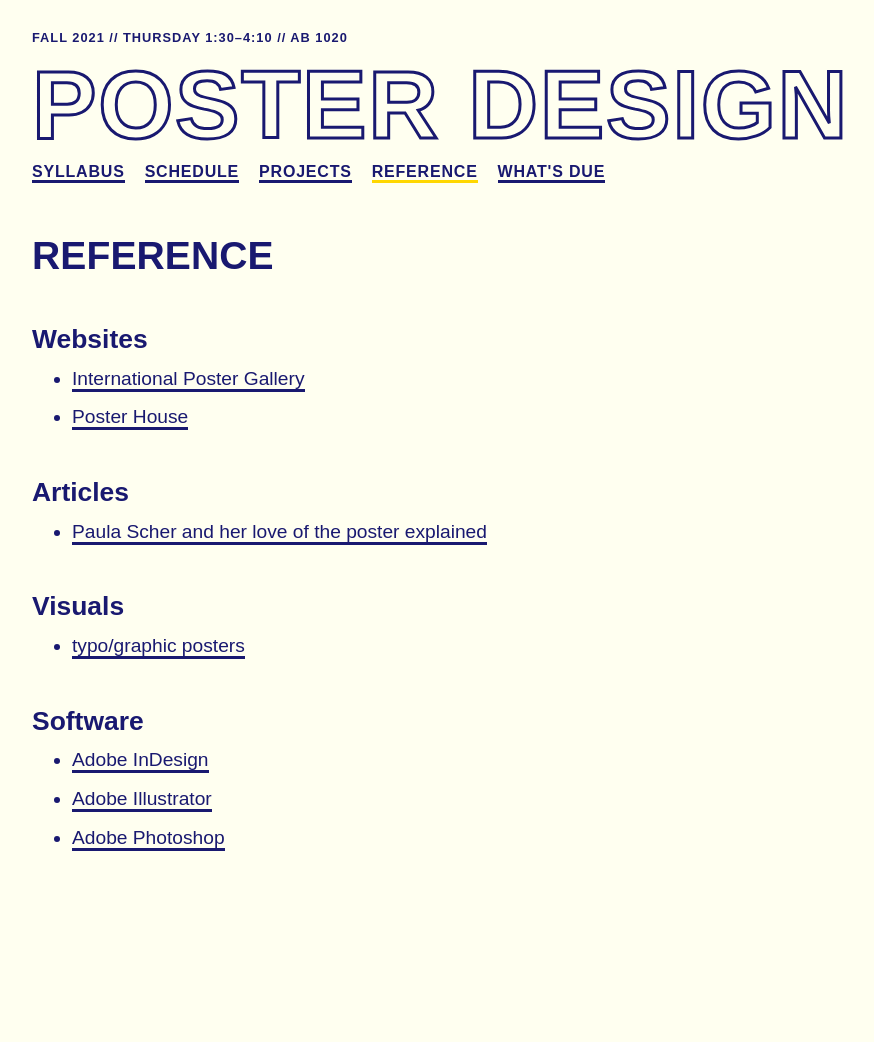
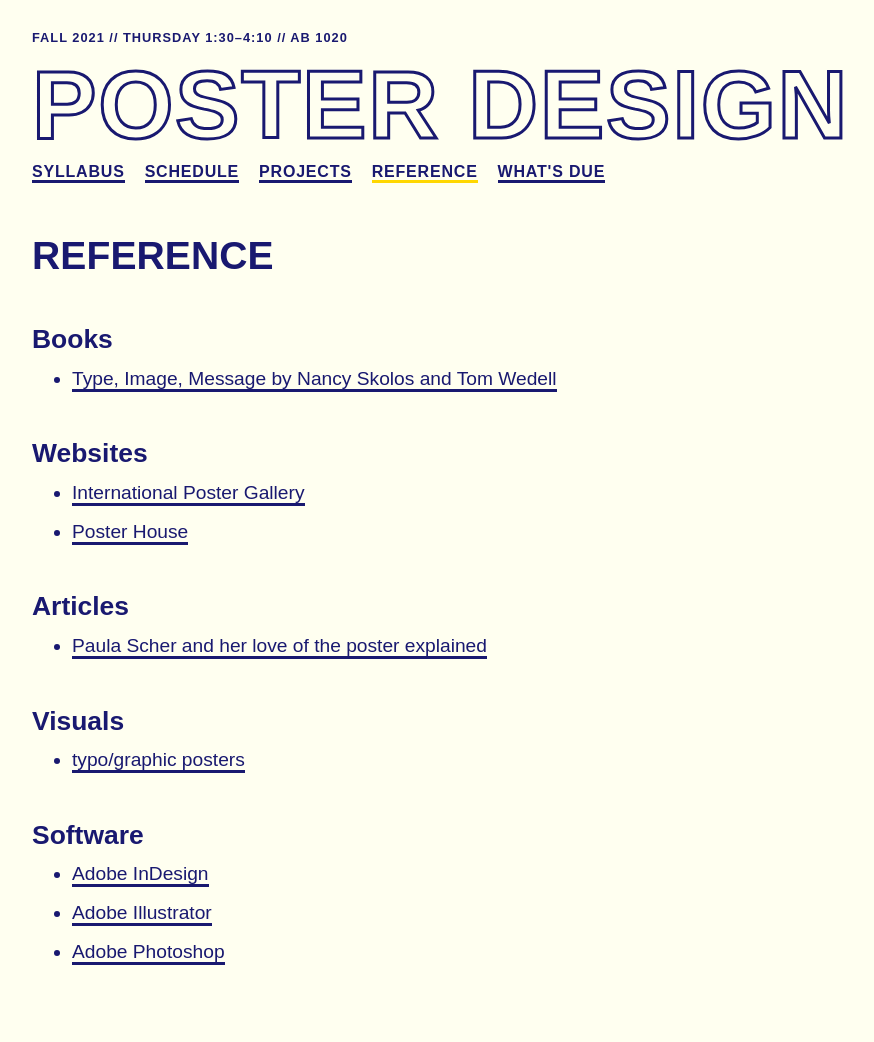
Before and after one commit to gmu-gd/poster21-fall, a Jekyll site: the page built from reference/index.md, in a window 1280 px wide. Shown: the whole page, without its empty margins (0-874 px from the left). Built offline with Jekyll 4.4.1, drawn with Linux system fonts in a browser that asks for light colours; some web fonts are replaced; before the commit the page ends 927 px from its top, so only the background shows below that.

Commit message:
Update index.md

```diff
--- a/reference/index.md
+++ b/reference/index.md
@@ -2,6 +2,9 @@
 layout: interior
 title: Reference
 ---
+
+### Books
+* [Type, Image, Message by Nancy Skolos and Tom Wedell](https://wrlc-gm.primo.exlibrisgroup.com/discovery/fulldisplay?docid=cdi_safari_books_9781592531899&context=PC&vid=01WRLC_GML:01WRLC_GML&lang=en&search_scope=MyInst_and_CI&adaptor=Primo%20Central&tab=Everything&query=any,contains,type%20image%20message&offset=0)
 
 ### Websites
 * [International Poster Gallery](https://www.internationalposter.com/)
```
